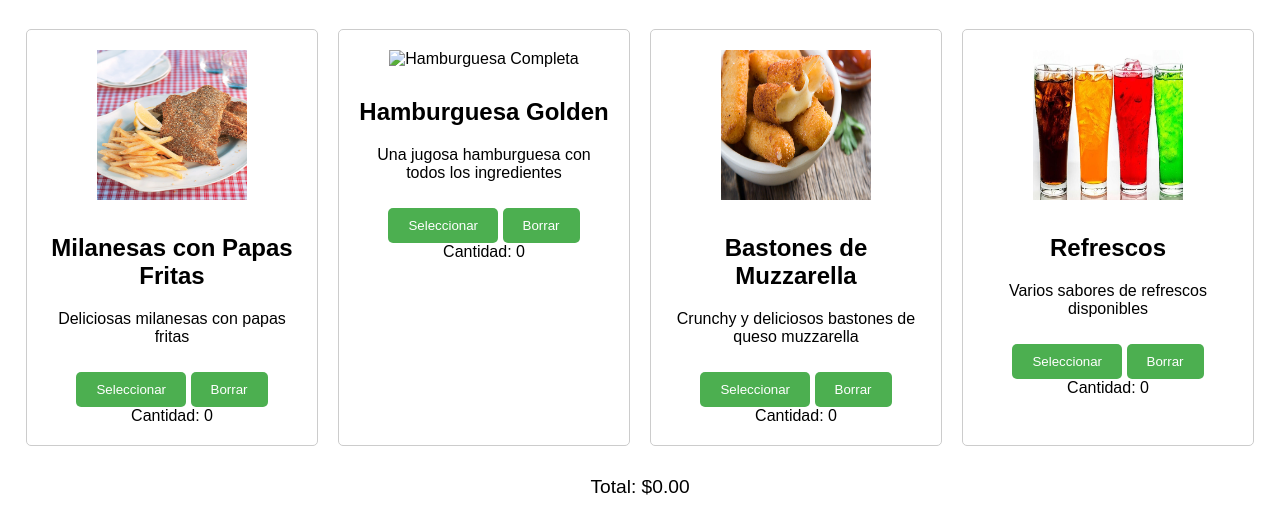
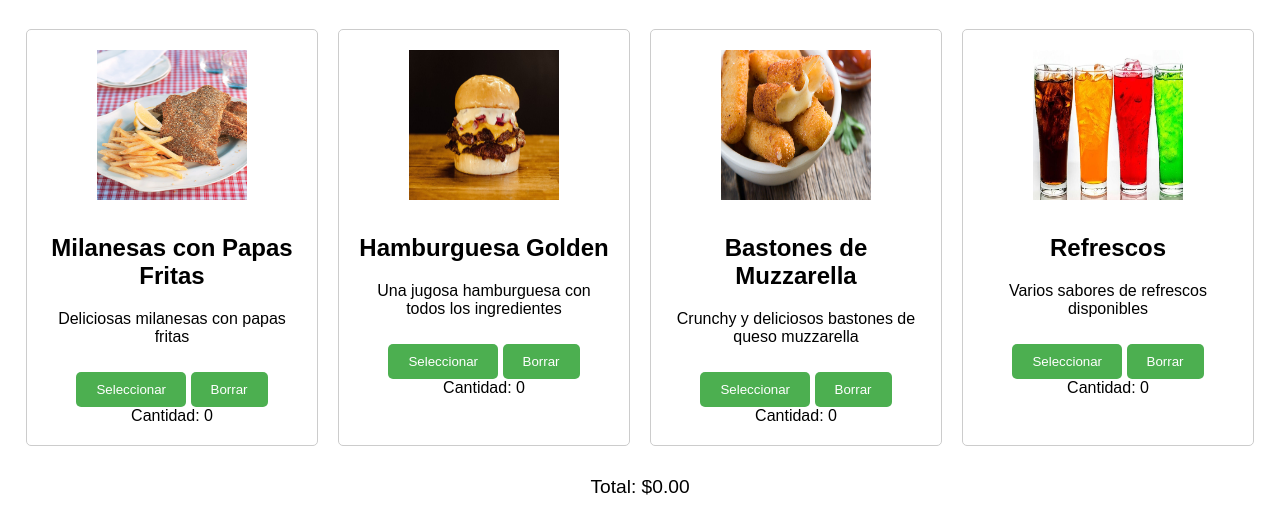
Before and after one commit to Ivannherrera/ProyectoCoderJavaScript2, a plain HTML site: page index.html in a window 1280 px wide. Shown: the part 61-592 px from the top of the page. Drawn offline with Linux system fonts and the light colour scheme; the site is published under a folder, as on GitHub Pages, so addresses that start at the root find nothing.

Commit message:
actualizacion general

```diff
--- a/index.html
+++ b/index.html
@@ -18,7 +18,7 @@
             <span id="cantidad-1">Cantidad: 0</span>
         </div>
         <div class="comida" id="hamburguesa">
-            <img src="/images/hamburguesa.jpg" alt="Hamburguesa Completa" class="imagen">
+            <img src="./images/hamburguesa.jpg" alt="Hamburguesa Completa" class="imagen">
             <h2>Hamburguesa Golden</h2>
             <p>Una jugosa hamburguesa con todos los ingredientes</p>
             <button onclick="seleccionarComida(2)">Seleccionar</button>
```
Also changed, not shown: images/hamburguesa.webp (deleted).
